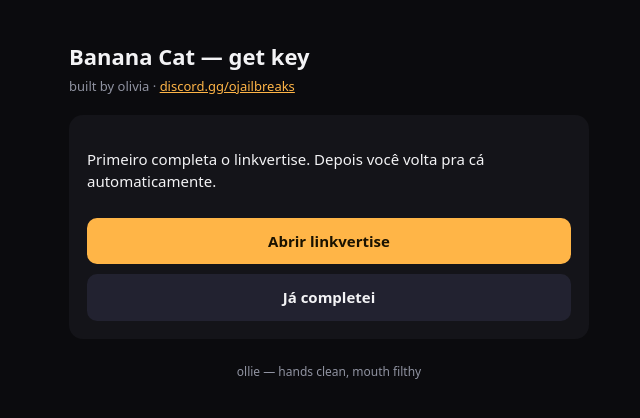
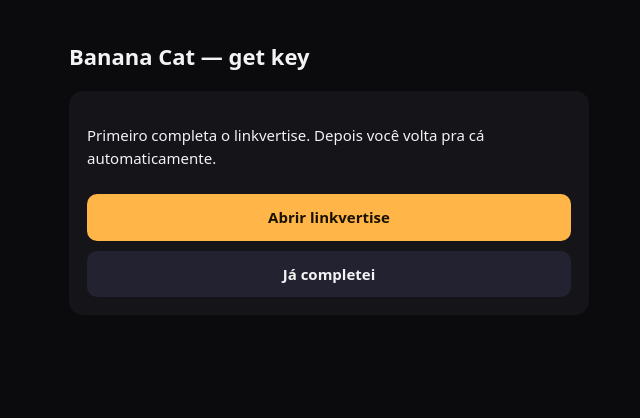
Before and after one commit to zekkz121/getkey, a plain HTML site: page index.html in a window 1280 px wide. Shown: the whole page, without its empty margins (311-951 px from the left). Drawn offline with Linux system fonts and the light colour scheme.

Commit message:
Remove footer and update main section
Removed footer and updated main content.

```diff
--- a/index.html
+++ b/index.html
@@ -23,7 +23,6 @@
 
 <main>
   <h1>Banana Cat — get key</h1>
-  <div class="mut">built by olivia · <a href="https://discord.gg/ojailbreaks">discord.gg/ojailbreaks</a></div>
 
   <section id="gate" class="card" hidden>
     <p>Primeiro completa o linkvertise. Depois você volta pra cá automaticamente.</p>
@@ -49,7 +48,6 @@
     </p>
   </section>
 
-  <p class="foot">ollie — hands clean, mouth filthy</p>
 </main>
 
 <script>
```
